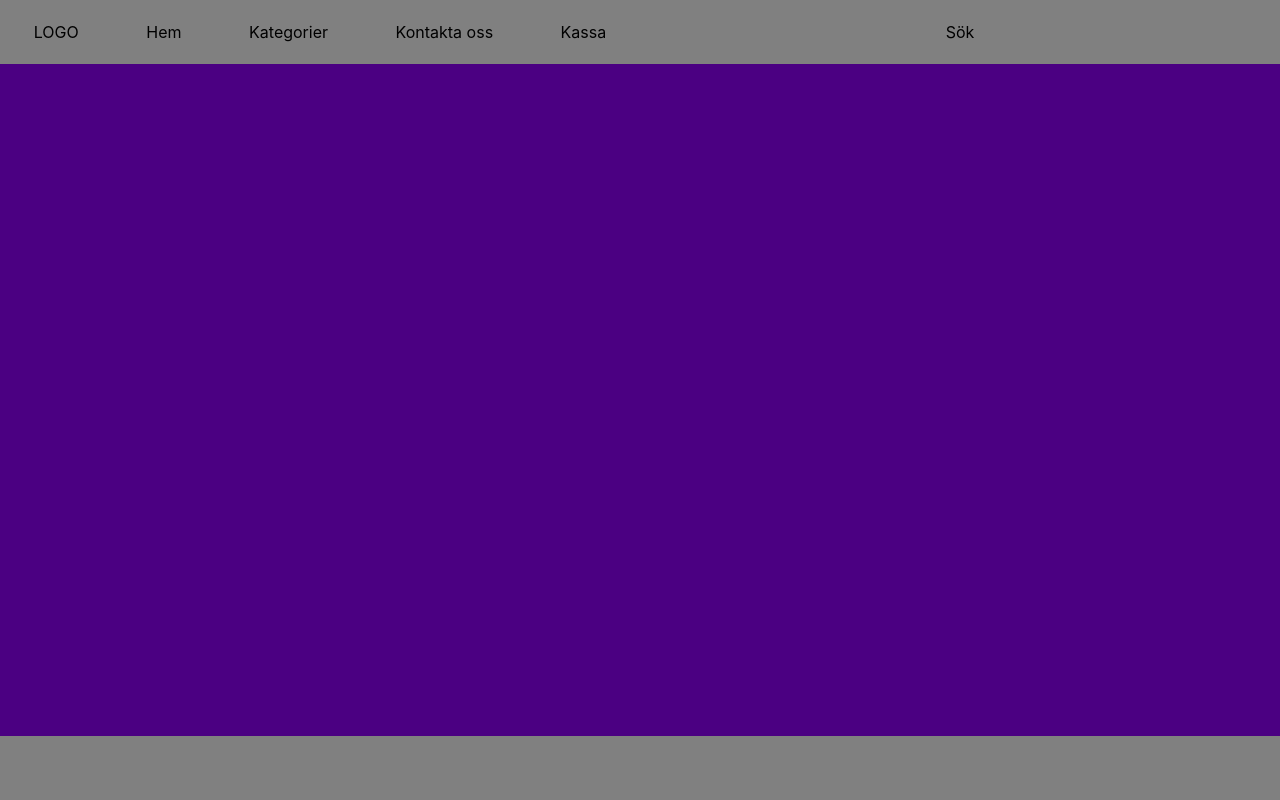
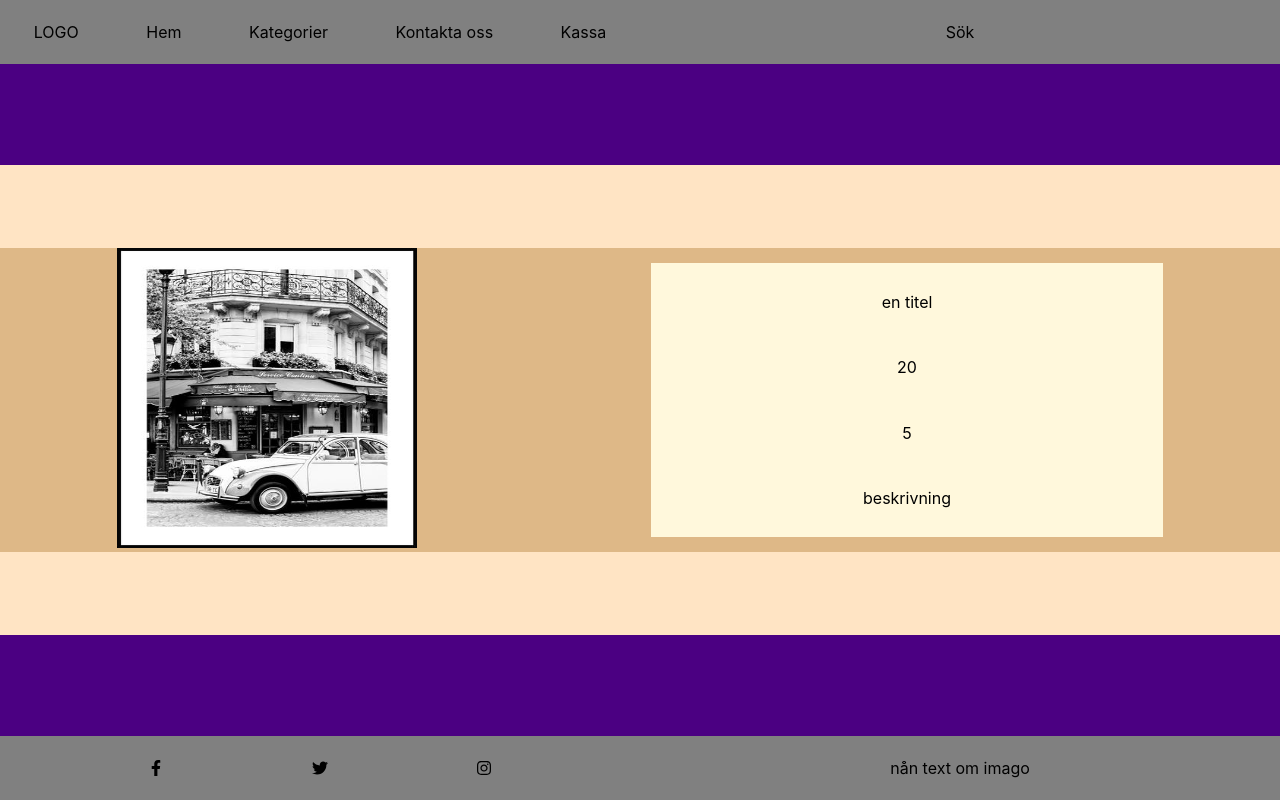
Before and after one commit to AntonM143/imago, a Next.js app: page / in a window 1280 px wide. Built offline with nearby package versions, Linux system fonts and the light colour scheme.

Commit message:
produkt sidan

```diff
--- a/package.json
+++ b/package.json
@@ -10,7 +10,8 @@
   "dependencies": {
     "next": "12.0.4",
     "react": "17.0.2",
-    "react-dom": "17.0.2"
+    "react-dom": "17.0.2",
+    "react-icons": "^4.3.1"
   },
   "devDependencies": {
     "eslint": "7.32.0",
--- a/pages/components/Footer.js
+++ b/pages/components/Footer.js
@@ -1,12 +1,16 @@
 import styles from '../../styles/Home.module.css'
+import { FaFacebookF, FaTwitter, FaInstagram } from "react-icons/fa";
 
 export default function Footer() {
 	return (
 		<div className={styles.footer}>
 			<div className={styles.footerDiv}>
-				<i className="fa fa-twitter"/>
-				<i className="fa fa-facebook"/>
-				<i className="fa fa-instagram"/>
+				<FaFacebookF/>
+				<FaTwitter/>
+				<FaInstagram/>
+			</div>
+			<div className={styles.footerDiv}>
+				<p>nån text om imago</p>
 			</div>
 		</div>
 	)
--- a/pages/components/Layout.js
+++ b/pages/components/Layout.js
@@ -1,12 +1,10 @@
 import styles from '../../styles/Home.module.css'
+import Product from './categories/[product-id}'
 
 export default function Layout({ props}) {
-
 	return (
 		<div className={styles.layoutMain}>
-			<div className={styles.layoutDiv}>
-				{props}
-			</div>
+			<Product/>
 		</div>
 	)
 }
--- a/pages/components/categories/[product-id}.js
+++ b/pages/components/categories/[product-id}.js
@@ -1,26 +1,40 @@
 import styles from '../../../styles/Product.module.css'
+import Image from 'next/image'
+import testImg from '../../../testbild.jpg'
 
-export default function Product({props}) {
-
-
+export default function Product() {
+	let props = [
+		{
+			title: "en titel",
+			img: testImg,
+			description: "beskrivning",
+			price: 20,
+			stock: 5
+		}
+	]
 	return (
 		<div className={styles.productContainer}>
 			<div className={styles.productDiv}>
-					<p>
-						{props.title}
-					</p>
 				<div className={styles.productImg}>
-					<img src={props.img}/>
+					<Image
+						src={props[0].img}
+						width={300}
+						height={300}
+						/* layout='responsive' */
+					/>
 				</div>
 				<div className={styles.productInfo}>
 					<p>
-						{props.description}
+						{props[0].title}
 					</p>
 					<p>
-						{props.price}
+						{props[0].price}
 					</p>
 					<p>
-						{props.stock}
+						{props[0].stock}
+					</p>
+					<p>
+						{props[0].description}
 					</p>
 				</div>
 			</div>
--- a/styles/Home.module.css
+++ b/styles/Home.module.css
@@ -27,9 +27,9 @@
 
 .footerDiv {
   display: flex;
-  justify-content: center;
+  justify-content:space-evenly;
   align-items: center;
-  flex-grow: 1;
+  flex: 1;
 }
 
 .layoutMain {
@@ -40,90 +40,3 @@
 	width: 100vw;
 	height: 84vh;
 }
-
-.title a {
-  color: #0070f3;
-  text-decoration: none;
-}
-
-.title a:hover,
-.title a:focus,
-.title a:active {
-  text-decoration: underline;
-}
-
-.title {
-  margin: 0;
-  line-height: 1.15;
-  font-size: 4rem;
-}
-
-.title,
-.description {
-  text-align: center;
-}
-
-.description {
-  margin: 4rem 0;
-  line-height: 1.5;
-  font-size: 1.5rem;
-}
-
-.code {
-  background: #fafafa;
-  border-radius: 5px;
-  padding: 0.75rem;
-  font-size: 1.1rem;
-  font-family: Menlo, Monaco, Lucida Console, Liberation Mono, DejaVu Sans Mono,
-    Bitstream Vera Sans Mono, Courier New, monospace;
-}
-
-.grid {
-  display: flex;
-  align-items: center;
-  justify-content: center;
-  flex-wrap: wrap;
-  max-width: 800px;
-}
-
-.card {
-  margin: 1rem;
-  padding: 1.5rem;
-  text-align: left;
-  color: inherit;
-  text-decoration: none;
-  border: 1px solid #eaeaea;
-  border-radius: 10px;
-  transition: color 0.15s ease, border-color 0.15s ease;
-  max-width: 300px;
-}
-
-.card:hover,
-.card:focus,
-.card:active {
-  color: #0070f3;
-  border-color: #0070f3;
-}
-
-.card h2 {
-  margin: 0 0 1rem 0;
-  font-size: 1.5rem;
-}
-
-.card p {
-  margin: 0;
-  font-size: 1.25rem;
-  line-height: 1.5;
-}
-
-.logo {
-  height: 1em;
-  margin-left: 0.5rem;
-}
-
-@media (max-width: 600px) {
-  .grid {
-    width: 100%;
-    flex-direction: column;
-  }
-}
--- a/styles/Product.module.css
+++ b/styles/Product.module.css
@@ -0,0 +1,25 @@
+.productContainer {
+	display: flex;
+	justify-content: center;
+	flex-direction: column;
+	width: 100%;
+	height: 70%;
+	background-color: bisque;
+}
+
+.productDiv {
+	background-color: burlywood;
+	display: flex;
+	align-items: center;
+	justify-content: space-around;
+}
+
+.productInfo {
+	background-color: cornsilk;
+	height: 90%;
+	width: 40%;
+	display: flex;
+	flex-direction: column;
+	justify-content: space-evenly;
+	align-items: center;
+}
```
Also changed, not shown: pages/components/categories/[category].js (+17 -0 lines), testbild.jpg (added), 1 other file (tests, documents, lock files or other folders).
